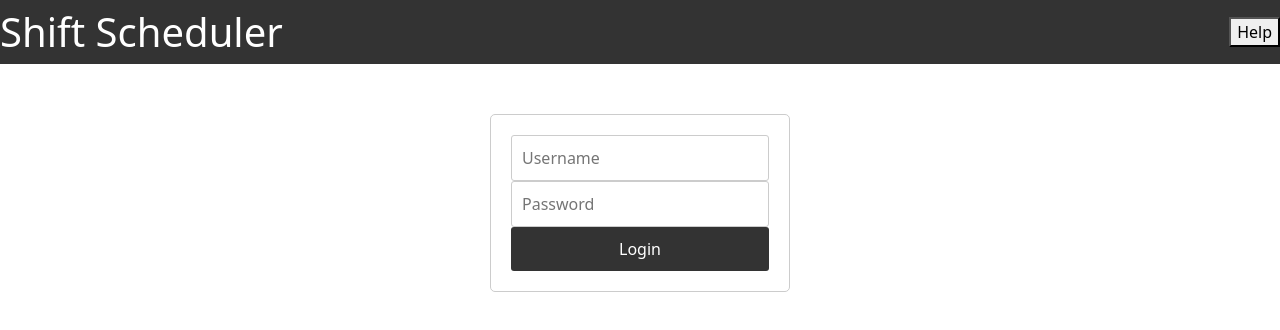
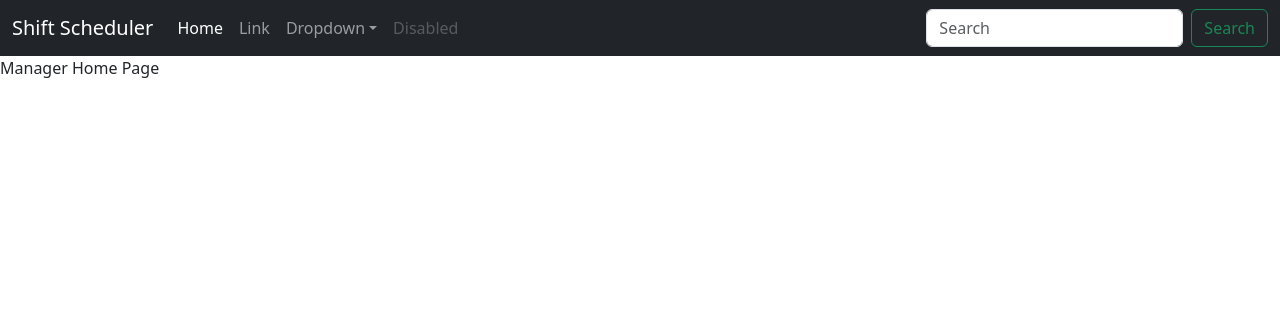
Before and after one commit to CSI-3140-S23-Group-36/shift-scheduler, a React (Create React App) app in the folder Front/: page /#/manager-home in a window 1280 px wide. Before the commit this address led to /#/login. Shown: the top 330 px of the page. Built offline with nearby package versions, Linux system fonts and the light colour scheme.

Commit message:
Add basic connection to API on login page
Also made login page more modular

```diff
--- a/Front/src/App.tsx
+++ b/Front/src/App.tsx
@@ -1,44 +1,27 @@
-import React, { useState } from 'react';
-import Login from './components/pages/common/login';
+import React, { useState } from "react";
 import Error from "./components/pages/common/error";
-import './components/pages/common/login.css'
 import AvailabilityForm from "./components/pages/employee/availabilityForm";
 import GenerateSchedule from "./components/pages/manager/generateSchedule";
+import { RouterProvider, createHashRouter } from "react-router-dom";
+import Login from "./components/pages/login/login";
+import ManagerHome from "./components/pages/manager/manage-home";
+import EmployeeHome from "./components/pages/employee/employee-home";
 
-// const router = createHashRouter([
-//   { path: "*", element: <Error /> },
-//   { path: "/login", element: <Login /> },
-//   { path: "/availabilities", element: <AvailabilityForm /> },
-//   { path: "/generate-schedules", element: <GenerateSchedule /> },
-// ]);
+const router = createHashRouter([
+  { path: "*", element: <Error /> },
+  { path: "/login", element: <Login /> },
+  { path: "/manager-home", element: <ManagerHome /> },
+  { path: "/employee-home", element: <EmployeeHome /> },
+  { path: "/availabilities", element: <AvailabilityForm /> },
+  { path: "/generate-schedules", element: <GenerateSchedule /> },
+]);
 
-/* Don't know how to use hash router */
-const App: React.FC = () => {
-  const [username, setUsername] = useState('');
-  const [password, setPassword] = useState('');
-
-  const handleInputChange = (event: React.ChangeEvent<HTMLInputElement>) => {
-    const { name, value } = event.target;
-    if (name === 'username') {
-      setUsername(value);
-    } else if (name === 'password') {
-      setPassword(value);
-    }
-  };
-
-  const handleLogin = () => {
-  };
-
+export default function App() {
   return (
-    <div>
-      <Login
-        username={username}
-        password={password}
-        onInputChange={handleInputChange}
-        onLogin={handleLogin}
-      />
+    <div className="App">
+      <div id="page-container">
+        <RouterProvider router={router} />
+      </div>
     </div>
   );
-};
-
-export default App;
+}
--- /dev/null
+++ b/Front/src/api-interfaces/responses/user-info.ts
@@ -0,0 +1,8 @@
+import { Role } from "../roles";
+
+export interface UserInfoResponse {
+  id: number;
+  username: string;
+  name: string;
+  roles: Role[];
+}
--- /dev/null
+++ b/Front/src/api-interfaces/roles.ts
@@ -0,0 +1 @@
+export type Role = "EMPLOYEE" | "MANAGER" | "USER";
--- a/Front/src/components/navbar.tsx
+++ b/Front/src/components/navbar.tsx
@@ -1,9 +1,9 @@
 export default function Navbar() {
   return (
-    <nav className="navbar navbar-expand-lg navbar-light bg-light">
+    <nav className="navbar navbar-expand-lg navbar-dark bg-dark">
       <div className="container-fluid">
         <a className="navbar-brand" href="#">
-          Navbar
+          Shift Scheduler
         </a>
         <button
           className="navbar-toggler"
--- a/Front/src/components/pages/common/login.css
+++ /dev/null
@@ -1,50 +0,0 @@
-body {
-    font-family: Arial, sans-serif;
-  }
-
-  .navbar {
-    background-color: #333;
-    color: #fff;
-    padding: 10px;
-    display: flex;
-    justify-content: space-between;
-  }
-
-  .navbar h1 {
-    margin: 0;
-  }
-
-  .login-container {
-    margin: 50px auto;
-    width: 300px;
-    padding: 20px;
-    border: 1px solid #ccc;
-    border-radius: 5px;
-    text-align: center;
-  }
-
-  .login-container .form-group {
-    margin-bottom: 10px;
-  }
-
-  .login-container input[type="text"],
-  .login-container input[type="password"] {
-    width: 100%;
-    padding: 10px;
-    border: 1px solid #ccc;
-    border-radius: 3px;
-  }
-
-  .login-container button {
-    width: 100%;
-    padding: 10px;
-    background-color: #333;
-    color: #fff;
-    border: none;
-    border-radius: 3px;
-    cursor: pointer;
-  }
-
-  .login-container button:hover {
-    background-color: #555;
-  }
--- a/Front/src/components/pages/common/login.tsx
+++ /dev/null
@@ -1,44 +0,0 @@
-import React from 'react';
-
-interface LoginProps {
-  username: string;
-  password: string;
-  onInputChange: (event: React.ChangeEvent<HTMLInputElement>) => void;
-  onLogin: () => void;
-}
-
-const Login: React.FC<LoginProps> = ({
-  username,
-  password,
-  onInputChange,
-  onLogin,
-}) => {
-  return (
-    <div>
-      <div className="navbar">
-        <h1>Shift Scheduler</h1>
-        <button>Help</button>
-      </div>
-
-      <div className="login-container">
-        <input
-          type="text"
-          placeholder="Username"
-          value={username}
-          onChange={onInputChange}
-          name="username"
-        />
-        <input
-          type="password"
-          placeholder="Password"
-          value={password}
-          onChange={onInputChange}
-          name="password"
-        />
-        <button onClick={onLogin}>Login</button>
-      </div>
-    </div>
-  );
-};
-
-export default Login;
--- /dev/null
+++ b/Front/src/components/pages/employee/employee-home.tsx
@@ -0,0 +1,5 @@
+import Page from "../../page";
+
+export default function EmployeeHome() {
+  return <Page>Employee Home Page</Page>;
+}
--- /dev/null
+++ b/Front/src/components/pages/login/login.css
@@ -0,0 +1,34 @@
+.login-container {
+  margin: 50px auto;
+  width: 300px;
+  padding: 20px;
+  border: 1px solid #ccc;
+  border-radius: 5px;
+  text-align: center;
+}
+
+.login-container .form-group {
+  margin-bottom: 10px;
+}
+
+.login-container input[type="text"],
+.login-container input[type="password"] {
+  width: 100%;
+  padding: 10px;
+  border: 1px solid #ccc;
+  border-radius: 3px;
+}
+
+.login-container button {
+  width: 100%;
+  padding: 10px;
+  background-color: #333;
+  color: #fff;
+  border: none;
+  border-radius: 3px;
+  cursor: pointer;
+}
+
+.login-container button:hover {
+  background-color: #555;
+}
--- /dev/null
+++ b/Front/src/components/pages/login/login.tsx
@@ -0,0 +1,62 @@
+import React, { useState } from "react";
+import "./login.css";
+import Page from "../../page";
+import { useNavigate } from "react-router-dom";
+import { UserInfoResponse } from "../../../api-interfaces/responses/user-info";
+import { config } from "../../../config";
+
+export default function Login() {
+  const [username, setUsername] = useState("");
+  const [password, setPassword] = useState("");
+
+  const navigate = useNavigate();
+
+  const handleInputChange = (event: React.ChangeEvent<HTMLInputElement>) => {
+    const { name, value } = event.target;
+    if (name === "username") {
+      setUsername(value);
+    } else if (name === "password") {
+      setPassword(value);
+    }
+  };
+
+  const handleLogin = async () => {
+    const response = await fetch(`${config.apiBaseAddress}auth/signin`, {
+      method: "POST",
+      body: JSON.stringify({ username: username, password: password }),
+      headers: {
+        "Content-Type": "application/json",
+      },
+    });
+    const userInfoResponse = (await response.json()) as UserInfoResponse;
+    if (userInfoResponse.roles.includes("MANAGER")) {
+      navigate("/manager-home");
+    } else if (userInfoResponse.roles.includes("EMPLOYEE")) {
+      navigate("/employee-home");
+    }
+  };
+
+  return (
+    <div>
+      <Page>
+        <div className="login-container">
+          <input
+            type="text"
+            placeholder="Username"
+            value={username}
+            onChange={handleInputChange}
+            name="username"
+          />
+          <input
+            type="password"
+            placeholder="Password"
+            value={password}
+            onChange={handleInputChange}
+            name="password"
+          />
+          <button onClick={handleLogin}>Login</button>
+        </div>
+      </Page>
+    </div>
+  );
+}
--- /dev/null
+++ b/Front/src/components/pages/manager/manage-home.tsx
@@ -0,0 +1,5 @@
+import Page from "../../page";
+
+export default function ManagerHome() {
+  return <Page>Manager Home Page</Page>;
+}
--- /dev/null
+++ b/Front/src/config.ts
@@ -0,0 +1,3 @@
+export const config = {
+  apiBaseAddress: "http://localhost:8080/api/",
+};
```
